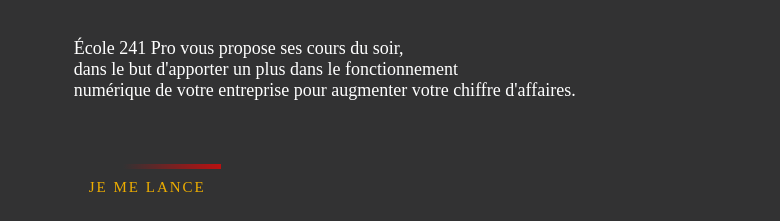
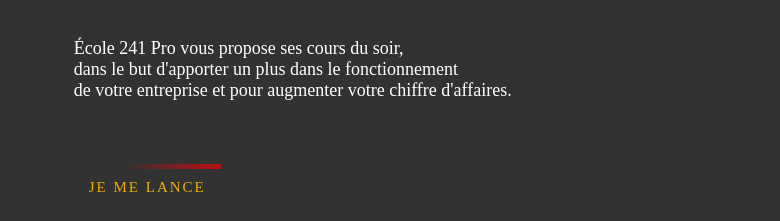
Before and after one commit to waly2020/ecole241Ferry, a plain HTML site: page index.html in a window 1280 px wide. Shown: the part 379-600 px from the top of the page, 0-780 px from the left. Drawn offline with Linux system fonts and the light colour scheme.

Commit message:
modif texte

```diff
--- a/index.html
+++ b/index.html
@@ -1 +1 @@
-<!DOCTYPE html><html><head><meta charset="utf-8"><link rel="stylesheet" href="css/style.css"><title>Landing page</title></head><body><div class="fond_noir"></div><nav class="un"><img src="img/logo.png"><div class="btn_cta"><button class="trois"><a href="">CONTACT</a></button><button class="quatre"><a href="">BROCHURE</a></button></div></nav><div class="deux"><div class="neuf"><h2>Développez <br>vos compétences pour accroître votre productivité.</h2><p>École 241 Pro vous propose ses cours du soir, <br>dans le but d'apporter un plus dans le fonctionnement <br>numérique de votre entreprise pour augmenter votre chiffre d'affaires.</p><a href="#" id="cta"><span></span>Je me lance</a></div><div class="dix"><img src="img/img.png"></div><div class="container"><div class="wrapper"><div class="counter"><h1 class="count" id="day">00</h1><p>jours</p></div><div class="counter"><h1 class="count" id="hour">00</h1><p>heures</p></div><div class="counter"><h1 class="count" id="minute">00</h1><p>minutes</p></div><div class="counter"><h1 class="count" id="second">00</h1><p>secondes</p></div></div></div></div><script src="js/typed.js"></script><script src="js/script.js"></script><script>var typed=new Typed('.mots',{ strings: ['vos compétences ?','vos besoins'], typeSpeed: 170, backspaceSpeed: 4000, loop: true,}); </script></body></html>
+<!DOCTYPE html><html><head><meta charset="utf-8"><link rel="stylesheet" href="css/style.css"><title>Landing page</title></head><body><div class="fond_noir"></div><nav class="un"><img src="img/logo.png"><div class="btn_cta"><button class="trois"><a href="">CONTACT</a></button><button class="quatre"><a href="">BROCHURE</a></button></div></nav><div class="deux"><div class="neuf"><h2>Développez <br>vos compétences pour accroître votre productivité.</h2><p>École 241 Pro vous propose ses cours du soir, <br>dans le but d'apporter un plus dans le fonctionnement <br> de votre entreprise et pour augmenter votre chiffre d'affaires.</p><a href="#" id="cta"><span></span>Je me lance</a></div><div class="dix"><img src="img/img.png"></div><div class="container"><div class="wrapper"><div class="counter"><h1 class="count" id="day">00</h1><p>jours</p></div><div class="counter"><h1 class="count" id="hour">00</h1><p>heures</p></div><div class="counter"><h1 class="count" id="minute">00</h1><p>minutes</p></div><div class="counter"><h1 class="count" id="second">00</h1><p>secondes</p></div></div></div></div><script src="js/typed.js"></script><script src="js/script.js"></script><script>var typed=new Typed('.mots',{ strings: ['vos compétences ?','vos besoins'], typeSpeed: 170, backspaceSpeed: 4000, loop: true,}); </script></body></html>
```
